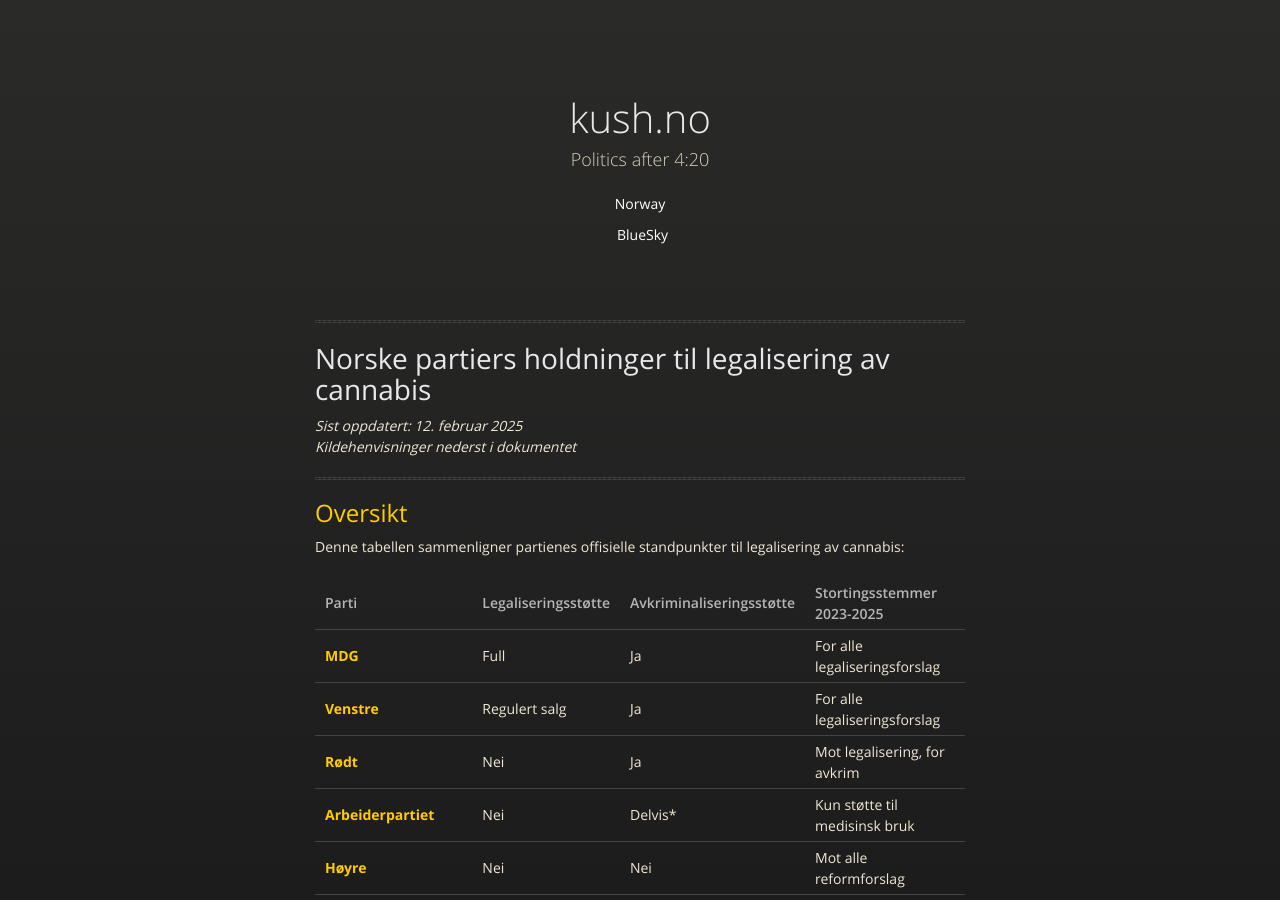
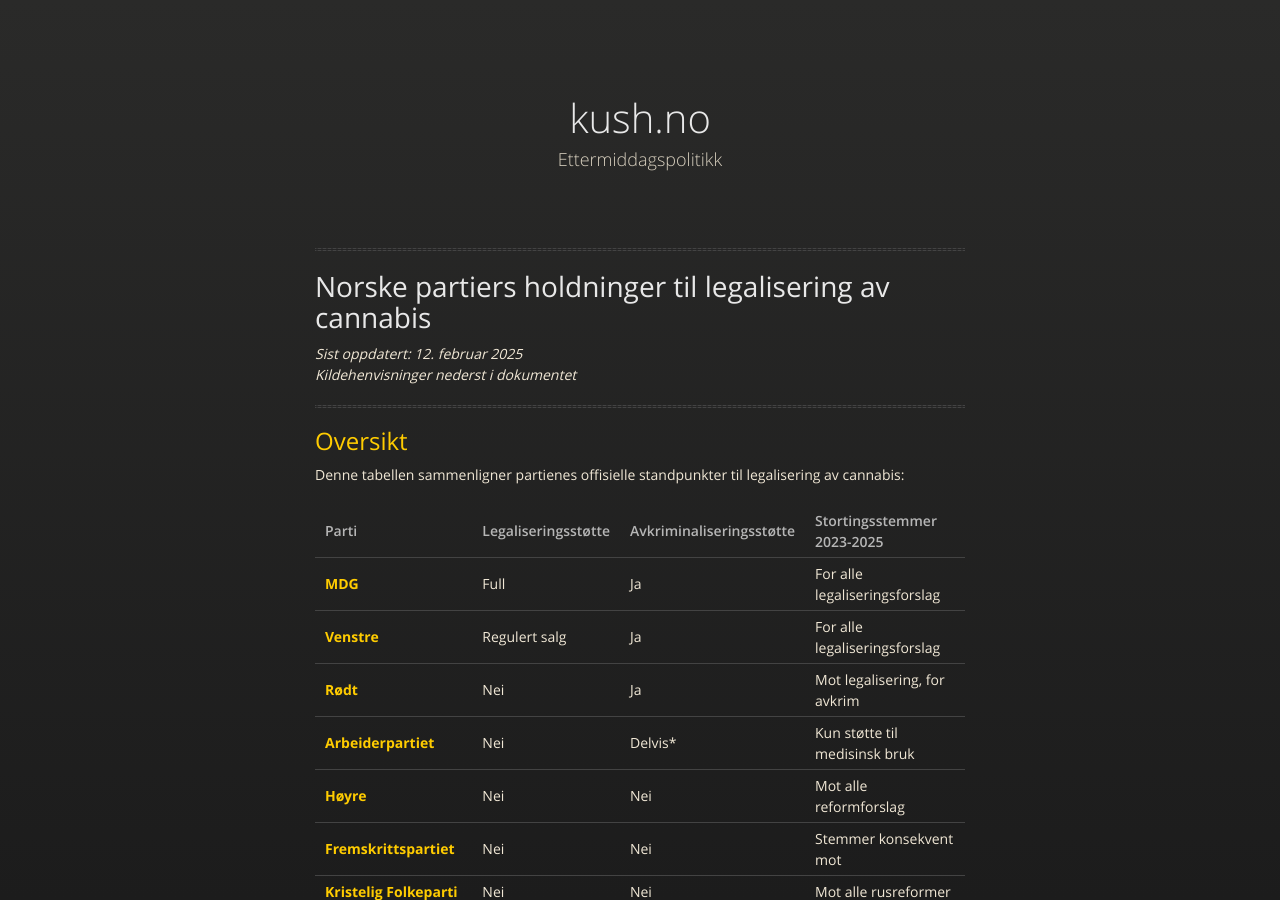
Before and after one commit to kush-no/kush-no.github.io, a Jekyll site: the page built from index.md, in a window 1280 px wide and 900 px high. Built offline with Jekyll 4.4.1, drawn with Linux system fonts in a browser that asks for light colours; our own code applies the rules of GitHub Pages for plain Markdown files.

Commit message:
Update default.html

```diff
--- a/_layouts/default.html
+++ b/_layouts/default.html
@@ -18,19 +18,11 @@
     {% include head-custom.html %}
   </head>
   <body>
-
     <div class="wrapper">
-
       <section>
         <div id="title">
           <h1>kush.no</h1>
-          <p>Politics after 4:20</p>
-          <div class="info-container">
-            <div class="location">Norway</div>
-            <div class="social-links">
-              <a href="https://bsky.app/profile/kush.no" target="_blank"><i class="fa-brands fa-bluesky"></i> BlueSky</a>
-            </div>
-          </div>
+          <p>Ettermiddagspolitikk</p>
         </div>
         <hr>
         {{ content }}
```
